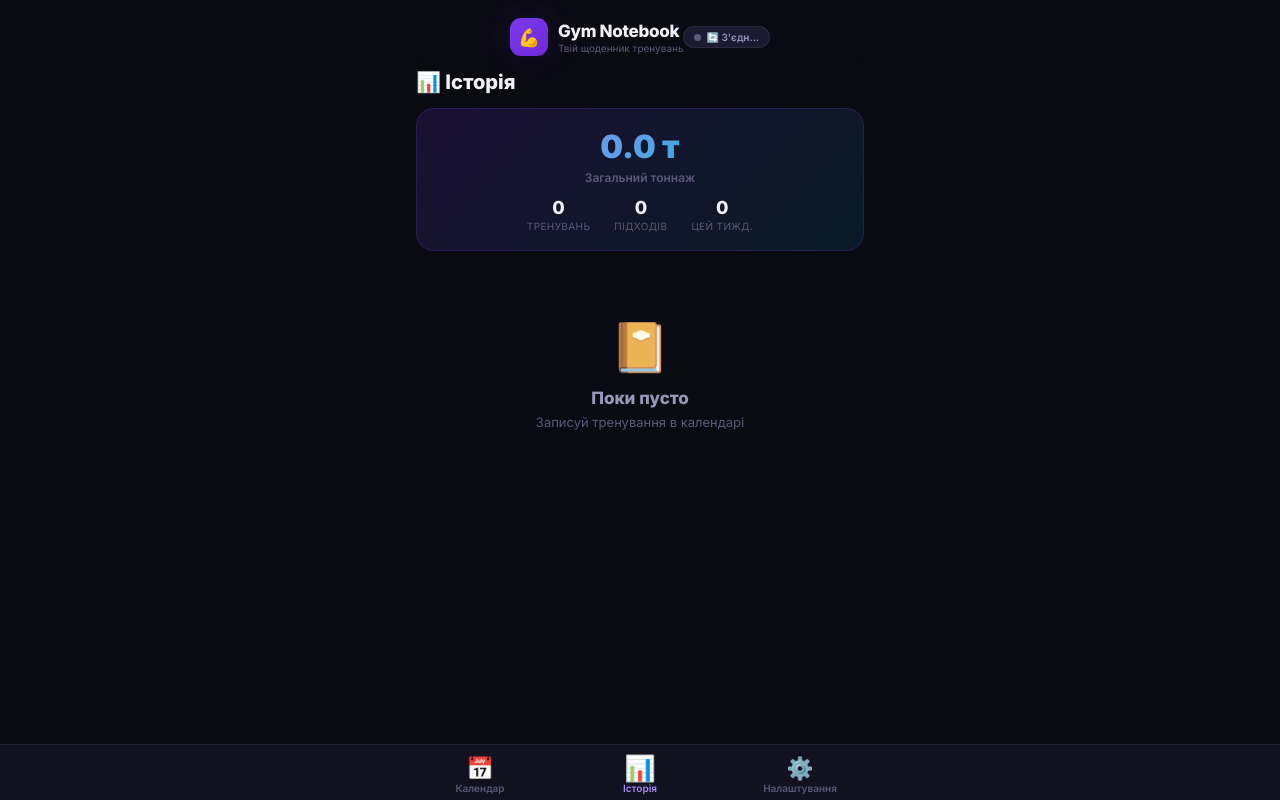
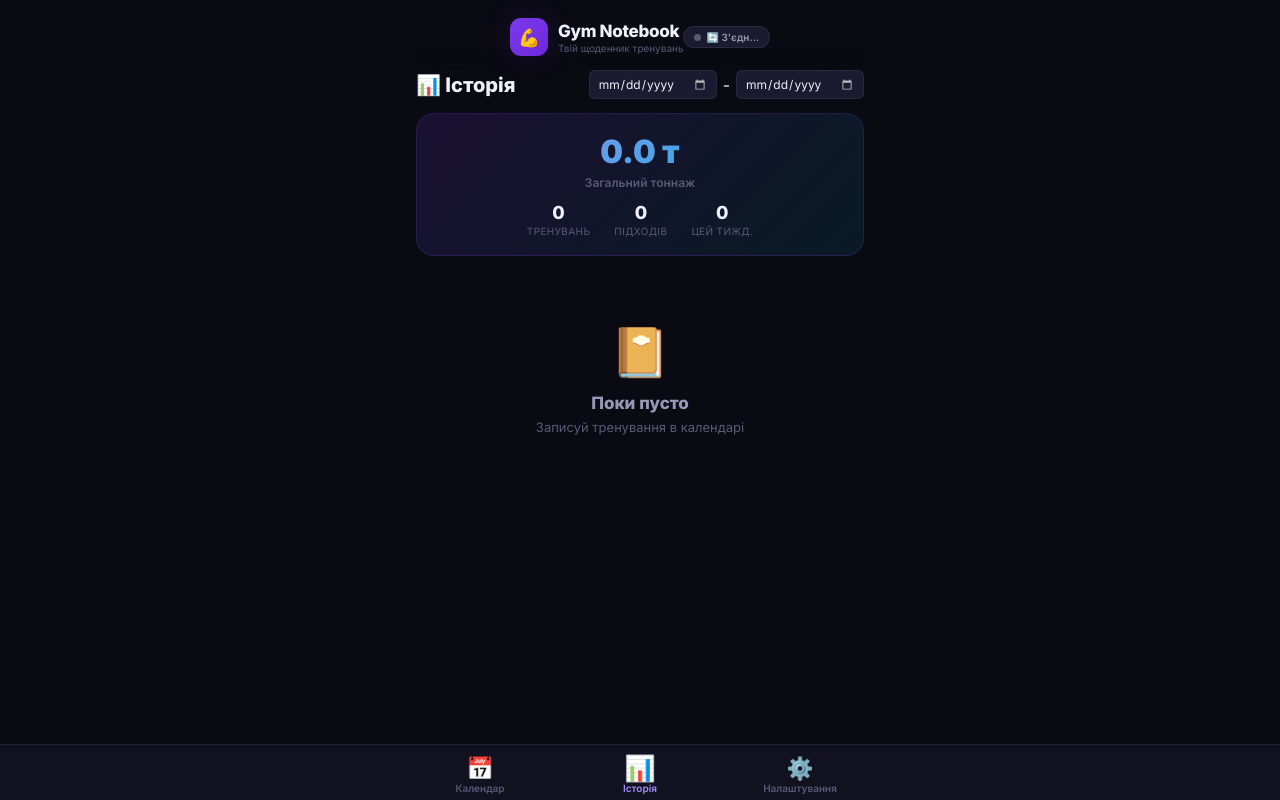
Before and after one commit to freshbio15-ai/workout-tracker, a plain HTML site: page index.html in a window 1280 px wide. Both pictures are taken after a click on the button "📊 Історія". Drawn offline with nearby package versions, Linux system fonts and the light colour scheme; no server answers.

Commit message:
Додано фільтрацію за датою в Історії

```diff
--- a/app.js
+++ b/app.js
@@ -105,6 +105,8 @@ function App(){
   const [toast,setToast]=useState(null);
   const [showStats,setShowStats]=useState(false);
   const [historyDetail,setHistoryDetail]=useState(null); // key of workout to show detail
+  const [filterStart,setFilterStart]=useState('');
+  const [filterEnd,setFilterEnd]=useState('');
   const [uid,setUid]=useState(null);
   const [cloudStatus,setCloudStatus]=useState('connecting'); // connecting | synced | saving | offline
   const tRef=useRef(null);
@@ -217,19 +219,26 @@ function App(){
   function deleteDay(){setData(p=>{const n={...p};delete n[selected];return n});setDraft(mkDay());flash('🗑 Видалено')}
 
   // stats
-  const allKeys=Object.keys(data);
+  const filteredDataEntries = Object.entries(data).filter(([k])=>{
+    if(filterStart && k < filterStart) return false;
+    if(filterEnd && k > filterEnd) return false;
+    return true;
+  });
+  const filteredData = Object.fromEntries(filteredDataEntries);
+
+  const allKeys=Object.keys(filteredData);
   const totalDays=allKeys.length;
-  const totalSets=Object.values(data).reduce((a,d)=>a+d.exercises.reduce((b,e)=>b+e.sets.length,0),0);
-  const totalReps=Object.values(data).reduce((a,d)=>a+d.exercises.reduce((b,e)=>b+e.sets.reduce((c,s)=>c+(Number(s.reps)||0),0),0),0);
+  const totalSets=Object.values(filteredData).reduce((a,d)=>a+d.exercises.reduce((b,e)=>b+e.sets.length,0),0);
+  const totalReps=Object.values(filteredData).reduce((a,d)=>a+d.exercises.reduce((b,e)=>b+e.sets.reduce((c,s)=>c+(Number(s.reps)||0),0),0),0);
   const weekStart=(()=>{const n=new Date();const s=new Date(n);s.setDate(n.getDate()-n.getDay());s.setHours(0,0,0,0);return s})();
   const thisWeek=allKeys.filter(k=>new Date(k+'T00:00:00')>=weekStart).length;
-  const totalTonnage=Object.values(data).reduce((a,w)=>a+calcTonnage(w),0);
-  const history=Object.entries(data).sort((a,b)=>b[0].localeCompare(a[0]));
+  const totalTonnage=Object.values(filteredData).reduce((a,w)=>a+calcTonnage(w),0);
+  const history=filteredDataEntries.sort((a,b)=>b[0].localeCompare(a[0]));
 
   // muscle breakdown — from exercise-level muscles
   const muscleStats=(()=>{
     const map={};
-    Object.values(data).forEach(w=>{
+    Object.values(filteredData).forEach(w=>{
       w.exercises.forEach(ex=>{
         const m = ex.muscle || '';
         if(!m) return;
@@ -245,7 +254,7 @@ function App(){
       });
     });
     // count unique days per muscle
-    Object.values(data).forEach(w=>{
+    Object.values(filteredData).forEach(w=>{
       const seen = new Set();
       w.exercises.forEach(ex=>{
         const m = ex.muscle || '';
@@ -441,7 +450,14 @@ function App(){
   function renderHistory(){
     if(historyDetail) return renderHistoryDetail();
     return React.createElement(React.Fragment,null,
-      React.createElement('div',{className:'history-header'},React.createElement('h2',null,'📊 Історія')),
+      React.createElement('div',{className:'history-header'},
+        React.createElement('h2',null,'📊 Історія'),
+        React.createElement('div',{className:'history-filters'},
+          React.createElement('input',{type:'date',className:'h-filter-date',value:filterStart,onChange:e=>setFilterStart(e.target.value)}),
+          React.createElement('span',null,'-'),
+          React.createElement('input',{type:'date',className:'h-filter-date',value:filterEnd,onChange:e=>setFilterEnd(e.target.value)})
+        )
+      ),
       React.createElement('div',{className:'tonnage-card'},
         React.createElement('div',{className:'tonnage-value'},(totalTonnage/1000).toFixed(1)+' т'),
         React.createElement('div',{className:'tonnage-label'},'Загальний тоннаж'),
--- a/styles.css
+++ b/styles.css
@@ -193,8 +193,13 @@ body{font-family:'Inter',system-ui,sans-serif;background:var(--bg);color:var(--t
 .del-day-btn:active{background:rgba(239,68,68,.15)}
 
 /* ===== HISTORY TAB ===== */
-.history-header{display:flex;align-items:center;justify-content:space-between;margin-bottom:14px}
+.history-header{display:flex;align-items:center;justify-content:space-between;margin-bottom:14px;flex-wrap:wrap;gap:10px}
 .history-header h2{font-size:20px;font-weight:800}
+.history-filters{display:flex;align-items:center;gap:6px}
+.h-filter-date{background:var(--bg3);border:1px solid var(--border);color:var(--text1);padding:5px 8px;border-radius:6px;font-family:inherit;font-size:12px;transition:border-color .2s}
+.h-filter-date:focus{outline:none;border-color:var(--accent)}
+.h-filter-date::-webkit-calendar-picker-indicator{filter:invert(1) opacity(0.7);cursor:pointer}
+
 .tonnage-card{background:linear-gradient(135deg,rgba(124,58,237,.15),rgba(6,182,212,.1));border:1px solid rgba(124,58,237,.2);border-radius:var(--radius);padding:18px;margin-bottom:18px;text-align:center}
 .tonnage-value{font-size:32px;font-weight:900;background:linear-gradient(135deg,var(--accent2),var(--cyan));-webkit-background-clip:text;-webkit-text-fill-color:transparent;background-clip:text}
 .tonnage-label{font-size:12px;color:var(--text3);margin-top:4px;font-weight:600}
```
